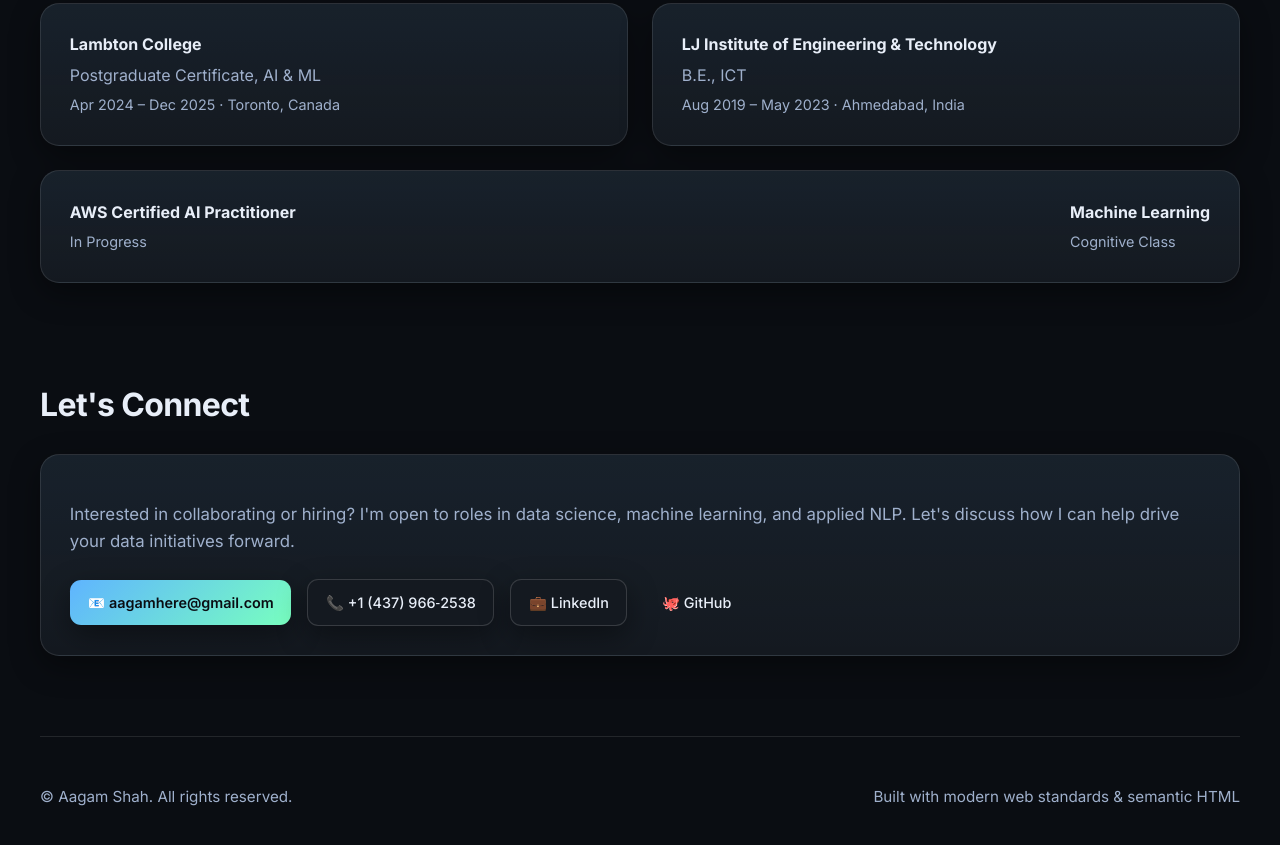
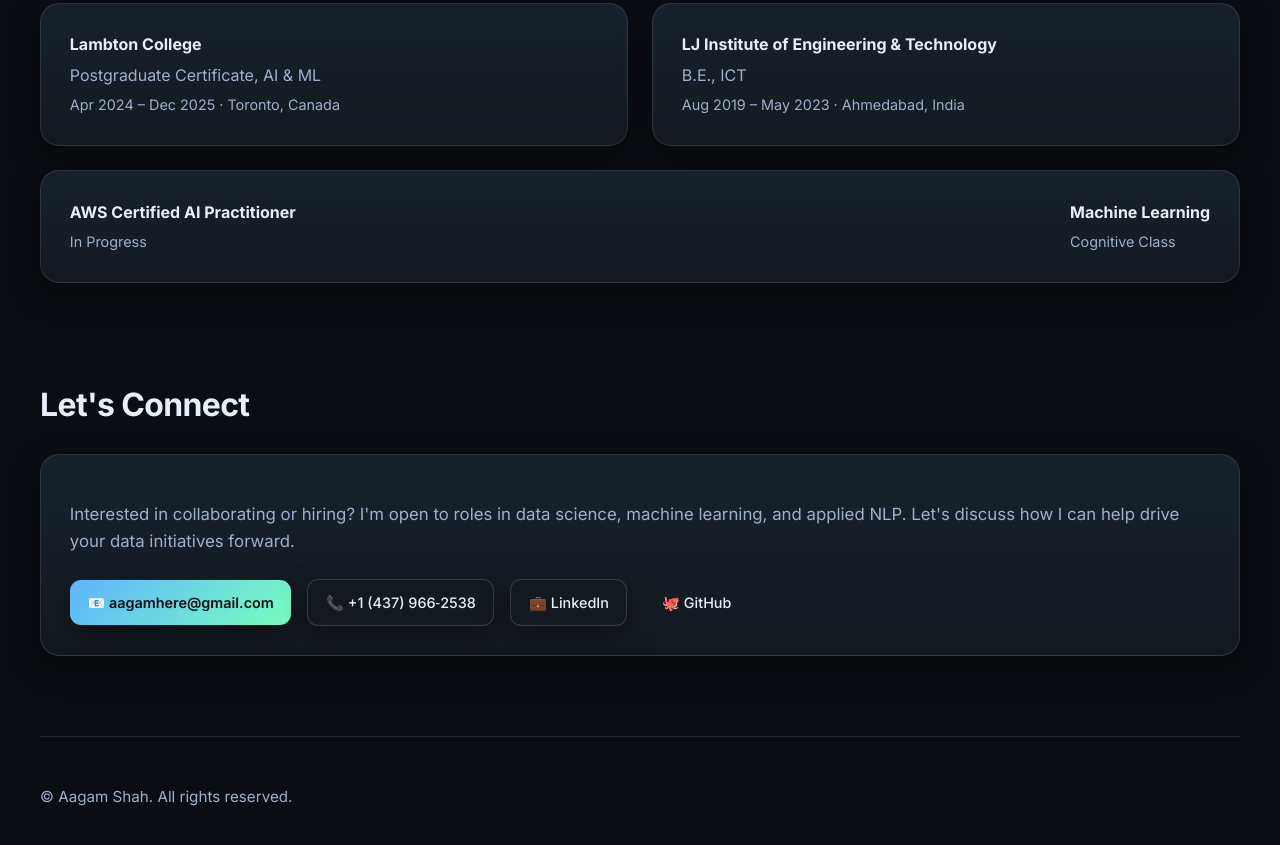
Before and after one commit to aagam128/aagam128.github.io, a plain HTML site: page index.html in a window 1280 px wide. Shown: the part 2661-3506 px from the top of the page. Drawn offline with Linux system fonts and the light colour scheme.

Commit message:
Update index.html

```diff
--- a/index.html
+++ b/index.html
@@ -675,7 +675,6 @@
     <div class="footer">
       <div class="row" style="justify-content: space-between;">
         <span>© <span id="year"></span> Aagam Shah. All rights reserved.</span>
-        <span class="muted">Built with modern web standards & semantic HTML</span>
       </div>
     </div>
   </main>
```
